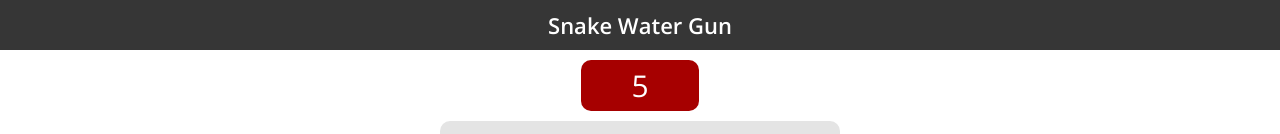
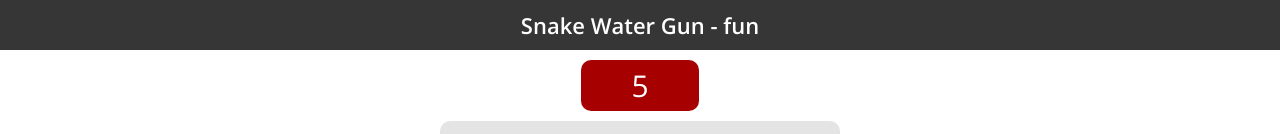
Before and after one commit to joinlooks/snake_water_gun, a plain HTML site: page index.html in a window 1280 px wide. Shown: the top 134 px of the page. Drawn offline with nearby package versions, Linux system fonts and the light colour scheme.

Commit message:
Second commit

```diff
--- a/index.html
+++ b/index.html
@@ -15,7 +15,7 @@ Hope you'll enjoy it!
       <link rel="stylesheet" href="style.css" />
    </head>
    <body>
-        <nav>Snake Water Gun</nav>
+      <nav>Snake Water Gun - fun</nav>
       <main>
          <div id="attemptsLeft">5</div>
 
```
Lines whose indentation alone changed are shown as unchanged.
